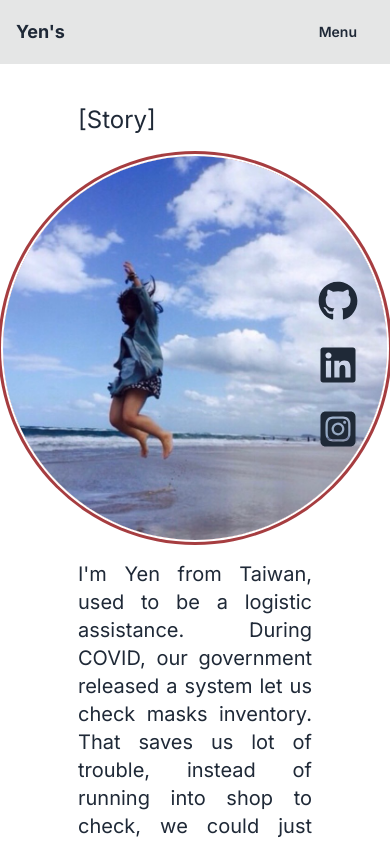
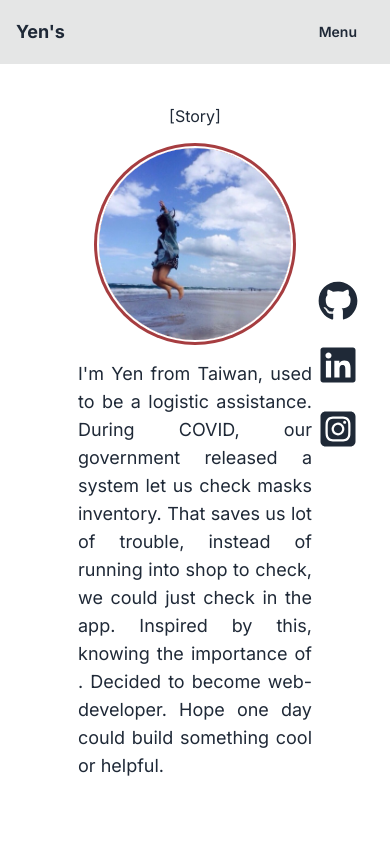
Before and after one commit to yll9108/portfolio-bubble-tea, a Next.js app: page /story in a window 390 px wide. Shown: the top 844 px of the page. Built offline with nearby package versions, Linux system fonts and the light colour scheme.

Commit message:
story mobile version done

```diff
--- a/src/app/common/Introduction.jsx
+++ b/src/app/common/Introduction.jsx
@@ -2,7 +2,7 @@ import React from "react";
 
 function Introduction() {
     return (
-        <div className="text-justify text-xl">
+        <div className="text-justify text-lg sm:text-xl">
             {" "}
             I'm Yen from Taiwan, used to be a logistic assistance. During COVID,
             our government released a system let us check masks inventory. That
--- a/src/app/common/Title.jsx
+++ b/src/app/common/Title.jsx
@@ -3,7 +3,7 @@ import React from "react";
 function Title({ text }) {
     return (
         <div>
-            <h1 className="text-2xl">{text}</h1>
+            <h1 className="sm:text-6xl text-center">{text}</h1>
         </div>
     );
 }
--- a/src/app/components/story/Profile.jsx
+++ b/src/app/components/story/Profile.jsx
@@ -5,13 +5,13 @@ function Profile() {
     return (
         <div className="flex justify-center items-center">
             <div className="avatar">
-                <div className="rounded-full ring ring-primary ring-offset-base-100 ring-offset-2 w-96 h-96">
+                <div className="rounded-full ring ring-primary ring-offset-base-100 ring-offset-2 w-48 h-48 sm:h-96 sm:w-96">
                     <Image
                         src="/Yen.jpg"
                         alt="profile pic"
                         className="rounded-full"
-                        width={384}
-                        height={384}
+                        width={200}
+                        height={200}
                     />
                 </div>
             </div>
--- a/src/app/story/page.jsx
+++ b/src/app/story/page.jsx
@@ -5,7 +5,7 @@ import Title from "../common/Title";
 
 function Story() {
     return (
-        <div className="flex flex-col w-3/5 m-auto space-y-5">
+        <div className="flex flex-col w-3/5 justify-center m-auto space-y-5">
             <Title text="[Story]" />
             <Profile />
             <Introduction />
```
